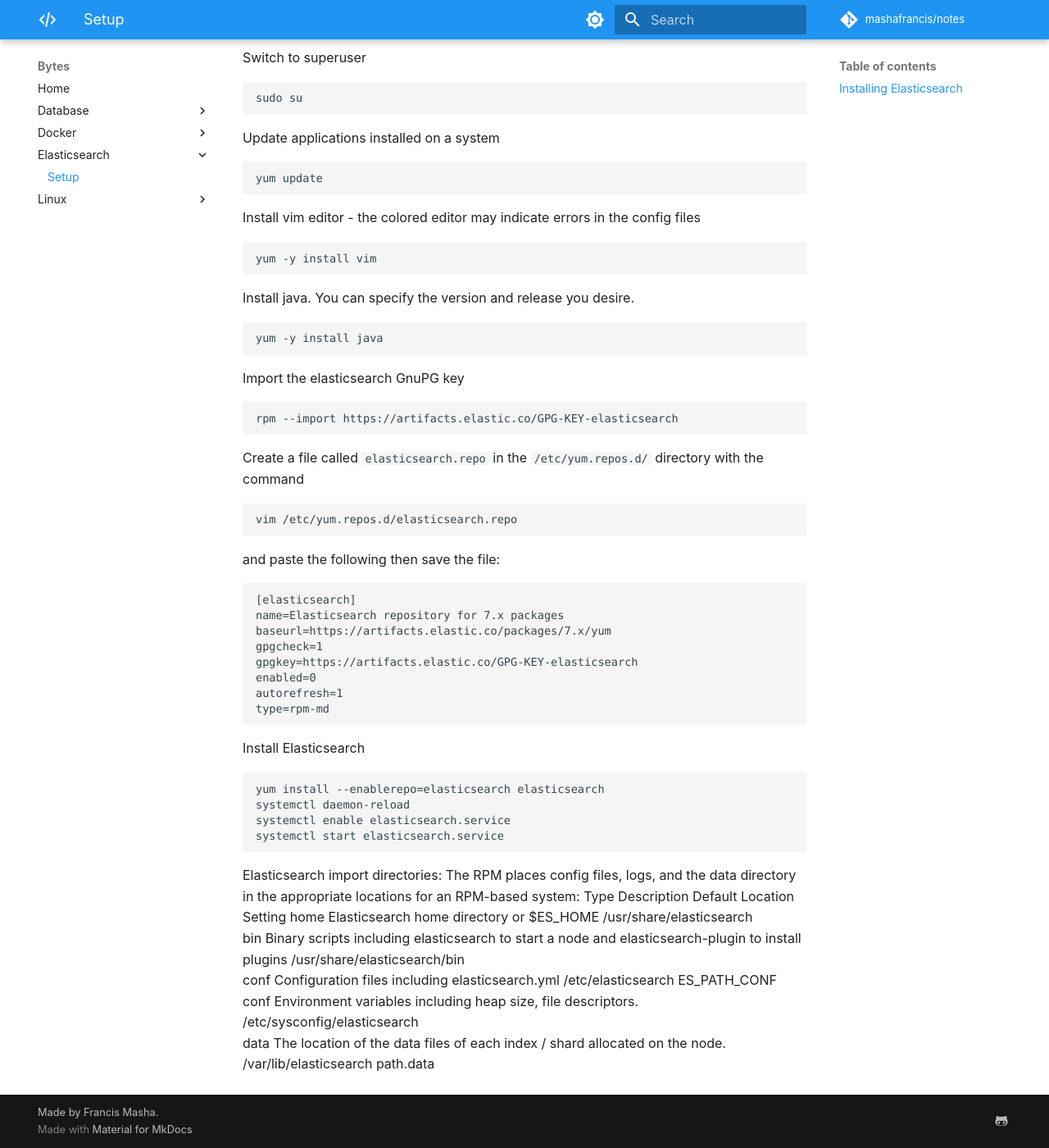
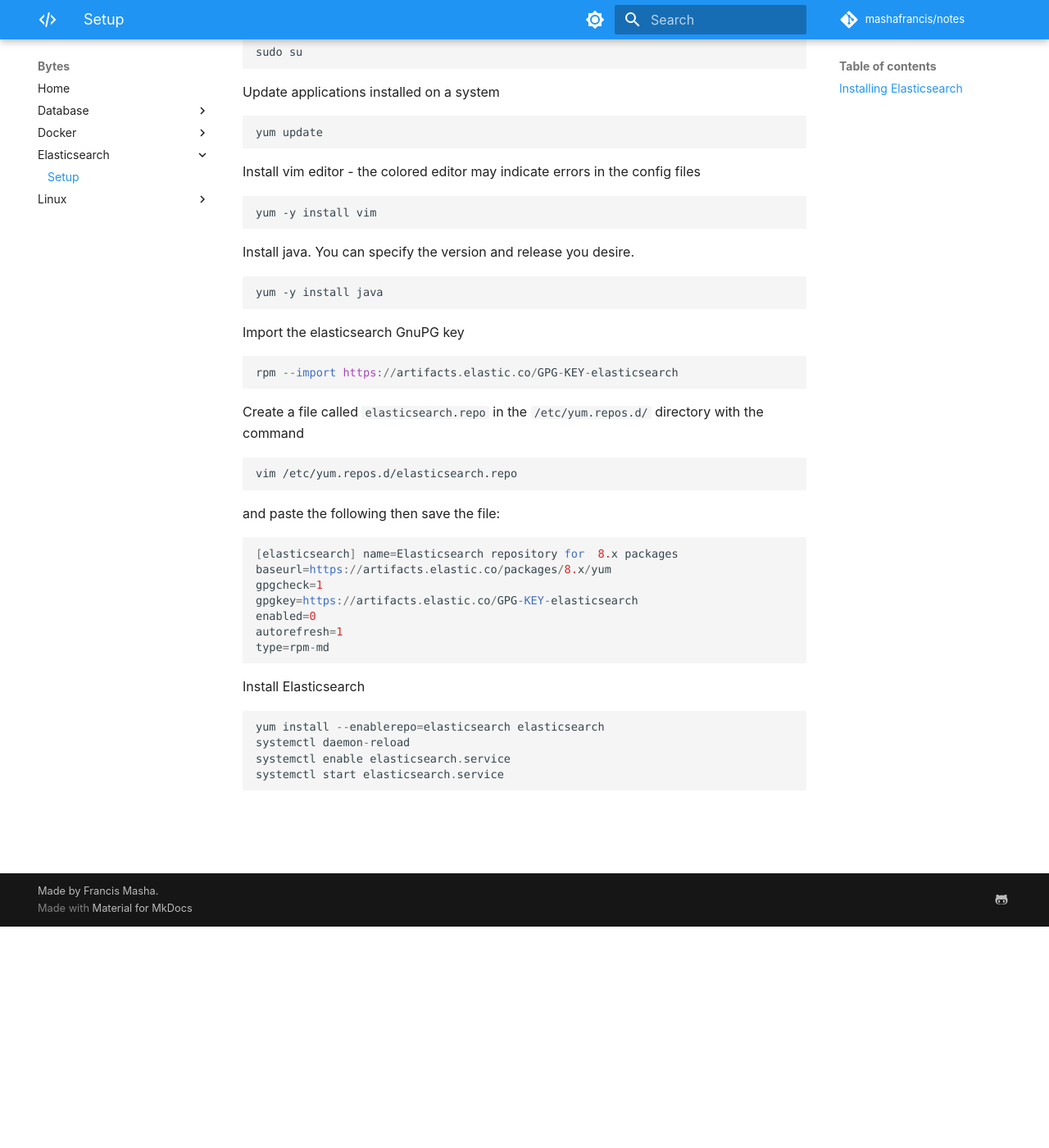
Before and after one commit to mashafrancis/notes, an MkDocs documentation site: the page built from docs/Elasticsearch/setup.md, in a window 1280 px wide and 1400 px high, scrolled down 270 px. Shown: the whole window at 82% size. Built offline with MkDocs 1.6.1 and Material for MkDocs 9.7.7, drawn with Linux system fonts in a browser that asks for light colours; some web fonts are replaced; comment, search, counter and statistics services are not loaded; some of the changed text lies outside the part shown.

Commit message:
note: update elasticsearch setup

````diff
--- a/docs/Elasticsearch/setup.md
+++ b/docs/Elasticsearch/setup.md
@@ -1,59 +1,44 @@
 ## Installing Elasticsearch
-
-```
-docker rmi --force $(docker images | grep <image-name> | tr -s ' ' | cut -d ' ' -f 3) `
-```
 
 The installation on this article is based on RHEL version 8, you can use dnf instead of yum.
 
 Switch to superuser
-```
-sudo su
-```
+
+    sudo su
+
 Update applications installed on a system
-```
-yum update
-```
+
+    yum update
+
 Install vim editor - the colored editor may indicate errors in the config files
-```
-yum -y install vim
-```
+
+    yum -y install vim
+
 Install java. You can specify the version and release you desire.
-```
-yum -y install java
-```
+
+    yum -y install java
+
 Import the elasticsearch GnuPG key
-```
-rpm --import https://artifacts.elastic.co/GPG-KEY-elasticsearch
-```
+
+    rpm --import https://artifacts.elastic.co/GPG-KEY-elasticsearch
+
 Create a file called `elasticsearch.repo` in the `/etc/yum.repos.d/` directory with the command
-```
-vim /etc/yum.repos.d/elasticsearch.repo
-```
+
+    vim /etc/yum.repos.d/elasticsearch.repo
+
 and paste the following then save the file:
-```
-[elasticsearch]
-name=Elasticsearch repository for 7.x packages
-baseurl=https://artifacts.elastic.co/packages/7.x/yum
-gpgcheck=1
-gpgkey=https://artifacts.elastic.co/GPG-KEY-elasticsearch
-enabled=0
-autorefresh=1
-type=rpm-md
-```
+
+    [elasticsearch] name=Elasticsearch repository for  8.x packages
+    baseurl=https://artifacts.elastic.co/packages/8.x/yum
+    gpgcheck=1
+    gpgkey=https://artifacts.elastic.co/GPG-KEY-elasticsearch
+    enabled=0
+    autorefresh=1
+    type=rpm-md
+
 Install Elasticsearch
-```
-yum install --enablerepo=elasticsearch elasticsearch
-systemctl daemon-reload
-systemctl enable elasticsearch.service
-systemctl start elasticsearch.service
-```
 
-Elasticsearch import directories:
-The RPM places config files, logs, and the data directory in the appropriate locations for an RPM-based system:
-Type	Description	Default Location	Setting
-home	Elasticsearch home directory or $ES_HOME	/usr/share/elasticsearch
-bin	Binary scripts including elasticsearch to start a node and elasticsearch-plugin to install plugins	/usr/share/elasticsearch/bin
-conf	Configuration files including elasticsearch.yml	/etc/elasticsearch	ES_PATH_CONF
-conf	Environment variables including heap size, file descriptors.	/etc/sysconfig/elasticsearch
-data	The location of the data files of each index / shard allocated on the node.	/var/lib/elasticsearch	path.data
+    yum install --enablerepo=elasticsearch elasticsearch
+    systemctl daemon-reload
+    systemctl enable elasticsearch.service
+    systemctl start elasticsearch.service
````
